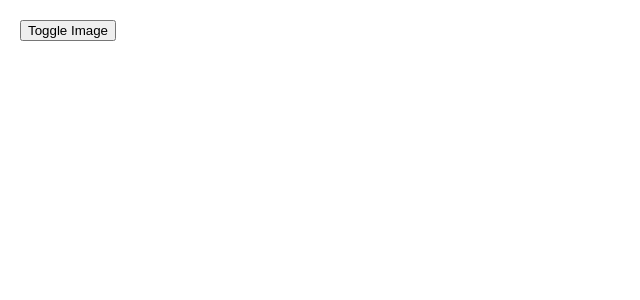
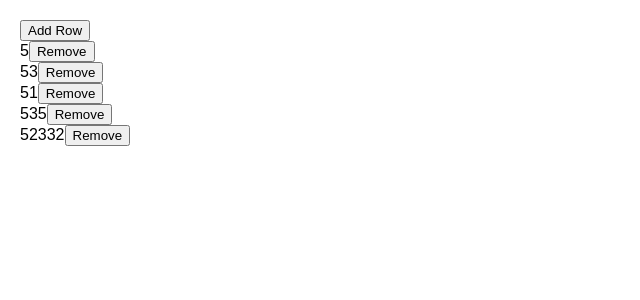
Before and after one commit to eggheadio-projects/course-boilerplate, a React (Create React App) app: page / in a window 1280 px wide. Shown: the top 300 px of the page, without its empty margins (0-640 px from the left). Built offline with nearby package versions, Linux system fonts and the light colour scheme.

Commit message:
Add transitiongroup

```diff
--- a/package.json
+++ b/package.json
@@ -6,7 +6,8 @@
     "react": "^16.4.1",
     "react-dom": "^16.4.1",
     "react-scripts": "1.1.4",
-    "react-transition-group": "^2.4.0"
+    "react-transition-group": "^2.4.0",
+    "uuid": "^3.3.2"
   },
   "scripts": {
     "start": "react-scripts start",
--- a/src/transition-items-within-a-list-with-react-transition-group/index.css
+++ b/src/transition-items-within-a-list-with-react-transition-group/index.css
@@ -0,0 +1,22 @@
+.fade-enter {
+    opacity: 0;
+    max-height: 0;
+  }
+
+  .fade-enter-active {
+    opacity: 1;
+    max-height: 20px;
+    transition: all 500ms;
+  }
+
+
+  .fade-exit {
+    max-height: 20px;
+    opacity: 1;
+  }
+
+  .fade-exit-active {
+    max-height: 0px;
+    opacity: 0;
+    transition: all 500ms;
+  }
--- a/src/transition-items-within-a-list-with-react-transition-group/index.js
+++ b/src/transition-items-within-a-list-with-react-transition-group/index.js
@@ -1,37 +1,87 @@
 import React, { Component } from 'react';
-import { CSSTransition } from 'react-transition-group';
+import {
+  CSSTransition,
+  TransitionGroup,
+} from 'react-transition-group';
 import './index.css';
+import uuidv1 from 'uuid/v1';
 
 class App extends Component {
   state = {
-    showing: false,
+    numbers: [
+      {
+        id: uuidv1(),
+        number: 5,
+      },
+      {
+        id: uuidv1(),
+        number: 53,
+      },
+      {
+        id: uuidv1(),
+        number: 51,
+      },
+      {
+        id: uuidv1(),
+        number: 535,
+      },
+      {
+        id: uuidv1(),
+        number: 52332,
+      },
+    ],
   };
 
-  toggle = () => {
+  addCell = () => {
     this.setState(state => ({
-      showing: !state.showing,
+      numbers: [
+        ...state.numbers,
+        {
+          id: new Date().getUTCMilliseconds(),
+          number: Math.floor(
+            Math.random() * Math.floor(20)
+          ),
+        },
+      ],
+    }));
+  };
+
+  removeNumber = id => {
+    this.setState(state => ({
+      numbers: state.numbers.filter(
+        item => item.id !== id
+      ),
     }));
   };
 
   render() {
     return (
-      <div>
-        <button onClick={this.toggle}>
-          Toggle Image
+      <div className="app">
+        <button onClick={this.addCell}>
+          Add Row
         </button>
+        <TransitionGroup>
+          {this.state.numbers.map(
+            ({ id, number }) => (
               <CSSTransition
-          in={this.state.showing}
                 timeout={500}
                 classNames="fade"
-          unmountOnExit
+                key={id}
               >
-          <div>
-            <img
-              src="https://placeimg.com/200/200/any"
-              alt=""
-            />
+                <div className="card">
+                  {number}
+                  <button
+                    onClick={() =>
+                      this.removeNumber(id)
+                    }
+                  >
+                    Remove
+                  </button>
                 </div>
               </CSSTransition>
+            )
+          )}
+        </TransitionGroup>
       </div>
     );
   }
```
Also changed, not shown: 1 other file (tests, documents, lock files or other folders). Lines whose indentation alone changed are shown as unchanged.
